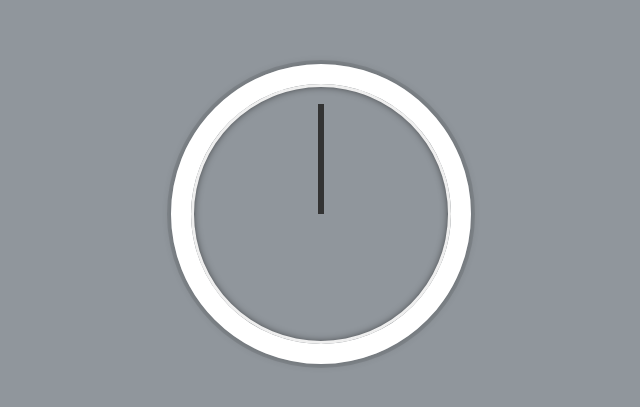
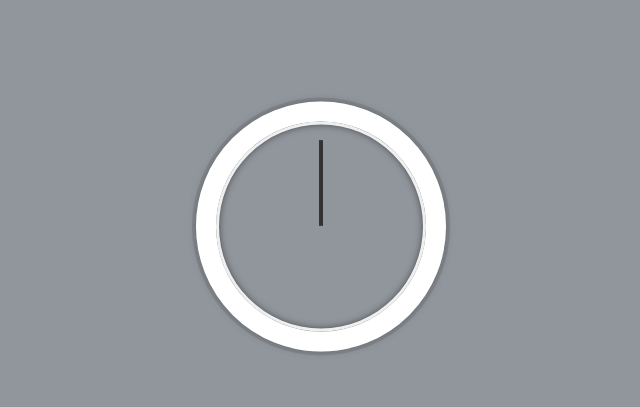
Before and after one commit to anirudha-8/Animated-Clock, a plain HTML site: page index.html in a window 1280 px wide. Shown: the part 161-568 px from the top of the page, without its empty margins (319-959 px from the left). Drawn offline with Linux system fonts and the light colour scheme.

Commit message:
some fixes to styles to make it repsonsive

```diff
--- a/src/style.css
+++ b/src/style.css
@@ -18,8 +18,8 @@ body {
 }
 
 .clock {
-	width: 30rem;
-	height: 30rem;
+	width: 25rem;
+	height: 25rem;
 	border: 20px solid white;
 	border-radius: 50%;
 	margin: 50px auto;
@@ -43,7 +43,7 @@ body {
 
 .hand {
 	width: 50%;
-	height: 6px;
+	height: 4px;
 	background-color: #333;
 	position: absolute;
 	top: 50%;
```
